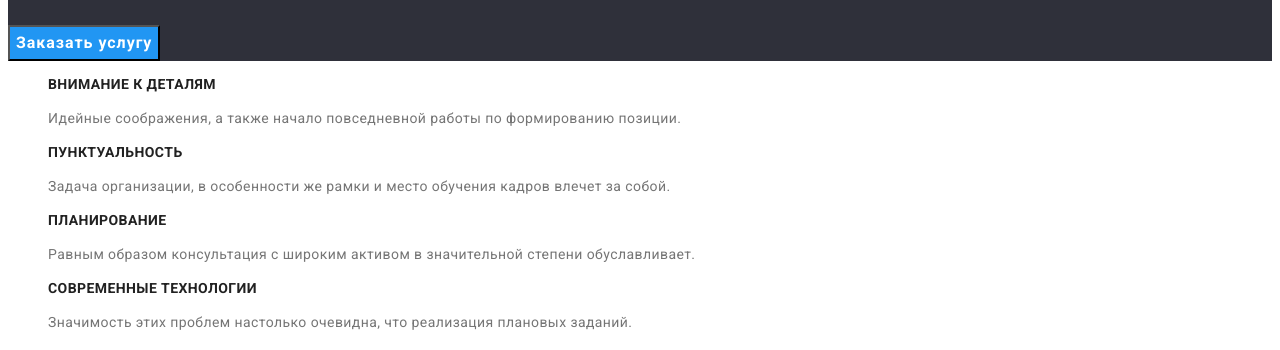
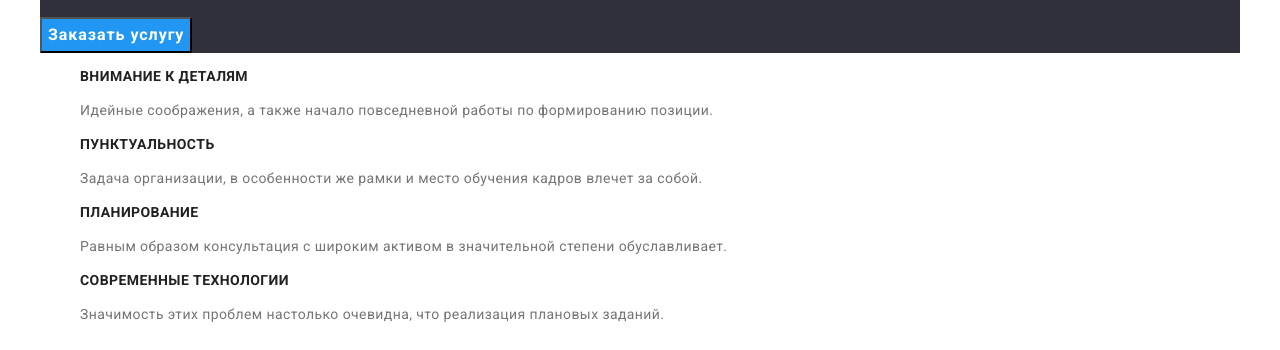
Before and after one commit to Victoriia-Oliinyk/goit-markup-hw-03, a plain HTML site: page index.html in a window 1280 px wide. Shown: the part 274-624 px from the top of the page. Drawn offline with Linux system fonts and the light colour scheme.

Commit message:
Заворачивает header, main, footer  в  контейнер. Добавляет в head  modern-normalize.

```diff
--- a/css/styles.css
+++ b/css/styles.css
@@ -9,8 +9,27 @@
   --background-team-color: #f5f4fa;
   --font-size-main: 14px;
 }
+html {
+  box-sizing: border-box;
+}
+
+*,
+*::before,
+*::after {
+  box-sizing: inherit;
+}
+
+.container {
+  width: 1230px;
+  padding-left: 15px;
+  padding-right: 15px;
+  margin-left: auto;
+  margin-right: auto;
+
+}
 
 body {
+  margin: 0;
   background-color: var(--background-body-color);
   color: var(--title-text-color);
   font-family: Roboto, sans-serif;
--- a/index.html
+++ b/index.html
@@ -16,8 +16,7 @@
 
   <body class="page">
     <!--Шапка-->
-
-    <header>
+<div class="container"><header>
       <nav>
         <a href="index.html" class="logo" lang="en"
           >Web<span class="logo-header">Studio</span></a
@@ -181,6 +180,7 @@
           </li>
         </ul>
       </address>
-    </footer>
+    </footer></div>
+
   </body>
 </html>
```
Also changed, not shown: portfolio.html (+3 -3 lines).
